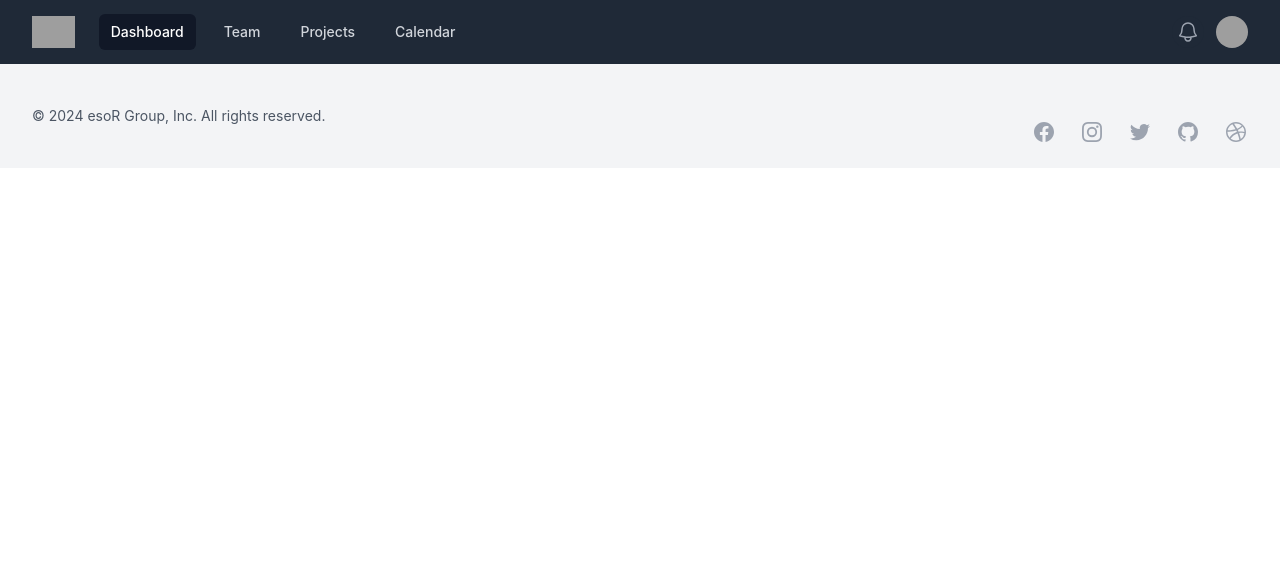
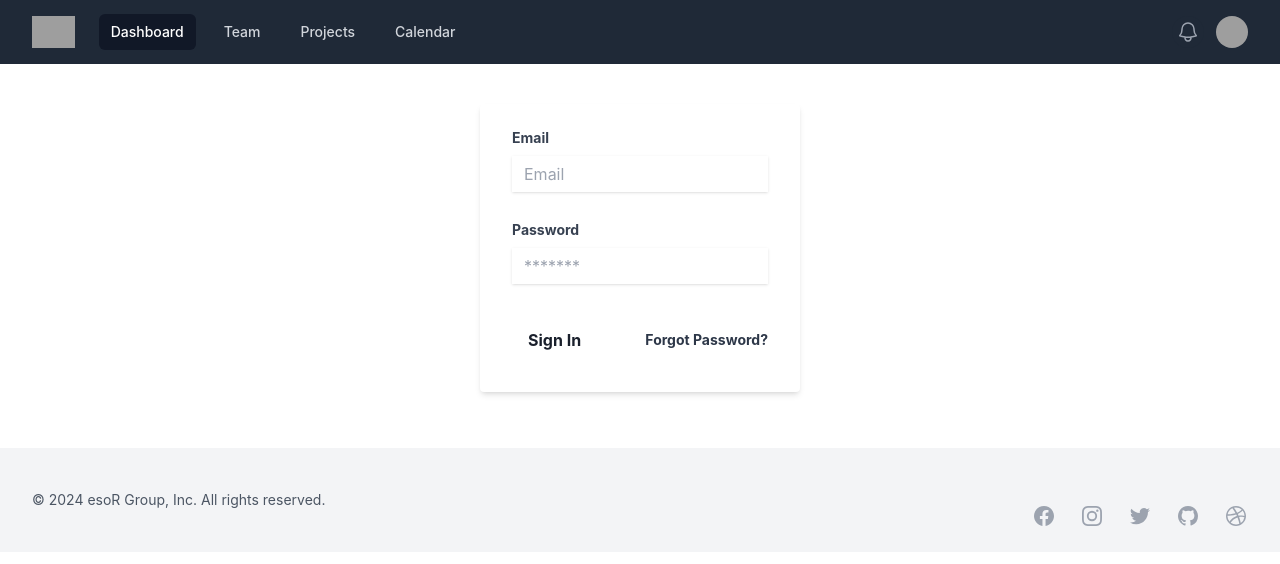
Before and after one commit to esoRDevine/Nuxt3-Tailwind-HeadlessUI-ExamPortal, a Nuxt app: page /login in a window 1280 px wide. Shown: the top 564 px of the page. Built offline with nearby package versions, Linux system fonts and the light colour scheme; grey boxes are pictures that could not be loaded.

Commit message:
added  the login page

```diff
--- a/components/TheHeader.vue
+++ b/components/TheHeader.vue
@@ -29,47 +29,46 @@
           </button>
 
           <!-- Profile dropdown -->
-          <Menu as="div" class="relative ml-3">
+          <HeadlessMenu as="div" class="relative ml-3">
             <div>
-              <MenuButton class="relative flex rounded-full bg-gray-800 text-sm focus:outline-none focus:ring-2 focus:ring-white focus:ring-offset-2 focus:ring-offset-gray-800">
+              <HeadlessMenuButton class="relative flex rounded-full bg-gray-800 text-sm focus:outline-none focus:ring-2 focus:ring-white focus:ring-offset-2 focus:ring-offset-gray-800">
                 <span class="absolute -inset-1.5" />
                 <span class="sr-only">Open user menu</span>
                 <img class="h-8 w-8 rounded-full" src="https://images.unsplash.com/photo-1472099645785-5658abf4ff4e?ixlib=rb-1.2.1&ixid=eyJhcHBfaWQiOjEyMDd9&auto=format&fit=facearea&facepad=2&w=256&h=256&q=80" alt="" />
-              </MenuButton>
+              </HeadlessMenuButton>
             </div>
             <transition enter-active-class="transition ease-out duration-100" enter-from-class="transform opacity-0 scale-95" enter-to-class="transform opacity-100 scale-100" leave-active-class="transition ease-in duration-75" leave-from-class="transform opacity-100 scale-100" leave-to-class="transform opacity-0 scale-95">
-              <MenuItems class="absolute right-0 z-10 mt-2 w-48 origin-top-right rounded-md bg-white py-1 shadow-lg ring-1 ring-black ring-opacity-5 focus:outline-none">
-                <MenuItem v-slot="{ active }">
+              <HeadlessMenuItems class="absolute right-0 z-10 mt-2 w-48 origin-top-right rounded-md bg-white py-1 shadow-lg ring-1 ring-black ring-opacity-5 focus:outline-none">
+                <HeadlessMenuItem v-slot="{ active }">
                   <a href="#" :class="[active ? 'bg-gray-100' : '', 'block px-4 py-2 text-sm text-gray-700']">Your Profile</a>
-                </MenuItem>
-                <MenuItem v-slot="{ active }">
+                </HeadlessMenuItem>
+                <HeadlessMenuItem v-slot="{ active }">
                   <a href="#" :class="[active ? 'bg-gray-100' : '', 'block px-4 py-2 text-sm text-gray-700']">Settings</a>
-                </MenuItem>
-                <MenuItem v-slot="{ active }">
+                </HeadlessMenuItem>
+                <HeadlessMenuItem v-slot="{ active }">
                   <a href="#" :class="[active ? 'bg-gray-100' : '', 'block px-4 py-2 text-sm text-gray-700']">Sign out</a>
-                </MenuItem>
-              </MenuItems>
+                </HeadlessMenuItem>
+              </HeadlessMenuItems>
             </transition>
-          </Menu>
+          </HeadlessMenu>
         </div>
       </div>
     </div>
 
-    <DisclosurePanel class="sm:hidden">
+    <HeadlessDisclosurePanel class="sm:hidden">
       <div class="space-y-1 px-2 pb-3 pt-2">
-        <DisclosureButton
+        <HeadlessDisclosureButton
         v-for="item in navigation"
         :key="item.name" as="a"
         :href="item.href"
         :class="[item.current ? 'bg-gray-900 text-white' : 'text-gray-300 hover:bg-gray-700 hover:text-white', 'block rounded-md px-3 py-2 text-base font-medium']" :aria-current="item.current ? 'page' : undefined"
-        >{{ item.name }}</DisclosureButton>
+        >{{ item.name }}</HeadlessDisclosureButton>
       </div>
-    </DisclosurePanel>
+    </HeadlessDisclosurePanel>
   </HeadlessDisclosure>
 </template>
 
 <script setup>
-import { DisclosureButton, DisclosurePanel, Menu, MenuButton, MenuItem, MenuItems } from '@headlessui/vue'
 import { Bars3Icon, BellIcon, XMarkIcon } from '@heroicons/vue/24/outline'
 
 const navigation = [
--- a/layouts/default.vue
+++ b/layouts/default.vue
@@ -1,6 +1,7 @@
 <template>
     <div>
       <TheHeader />
+      <NuxtPage />
       <TheFooter />
     </div>
 </template>
--- a/nuxt.config.ts
+++ b/nuxt.config.ts
@@ -1,7 +1,8 @@
 // https://nuxt.com/docs/api/configuration/nuxt-config
 export default defineNuxtConfig({
   compatibilityDate: '2024-04-03',
-  devtools: { enabled: true },
+  devtools: { enabled: false },
+    ssr: false, // Disable ssr, by default its enabled
   modules: ['nuxt-headlessui', '@nuxtjs/tailwindcss'],
   headlessui: {
     prefix: 'Headless'
--- /dev/null
+++ b/pages/login/index.vue
@@ -0,0 +1,69 @@
+<template>
+    <div class="flex justify-center items-center my-10 ">
+    <div class="w-full max-w-xs">
+      <form class="bg-white shadow-md rounded px-8 pt-6 pb-8 mb-4">
+        <div class="identity-input mb-4">
+          <label
+            for="identity"
+            class="block text-gray-700 text-sm font-bold mb-2"
+          >
+            Email</label
+          >
+          <input
+            id="identity"
+            class="shadow appearance-none borderrounded w-full py-2 px-3 text-gray-700 mb-3 leading-tight focus:outline-none focus:shadow-outline"
+            type="text"
+            placeholder="Email"
+            aria-describedby="emailHelp"
+            v-model="email"
+          />
+          <span class="text-xs text-red-700" id="emailHelp"></span>
+        </div>
+
+        <div class="password-input mb-6">
+          <label
+            for="identity"
+            class="block text-gray-700 text-sm font-bold mb-2"
+            >Password</label
+          >
+
+          <input
+            aria-describedby="passwordHelp"
+            v-model="password"
+
+            class="shadow appearance-none border-rounded w-full py-2 px-3 text-gray-700 mb-3 leading-tight focus:outline-none focus:shadow-outline"
+            id="password"
+            type="password"
+            placeholder="*******"
+          />
+
+          <span class="text-xs text-red-700" id="passwordHelp"></span>
+        </div>
+
+        <div class="flex items-center justify-between">
+          <button
+            class="hover:text-blue-800 text-primary font-bold py-2 px-4 rounded focus:outline-none focus:shadow-outline"
+            type="submit"
+          >
+            Sign In
+          </button>
+          <a
+            class="inline-block align-baseline font-bold text-sm text-secondary hover:text-blue-800"
+            href="#"
+          >
+            Forgot Password?
+          </a>
+        </div>
+      </form>
+    </div>
+  </div>
+</template>
+
+<script setup>
+
+const email = ref(null);
+const password = ref(null);
+
+
+
+</script>
```
